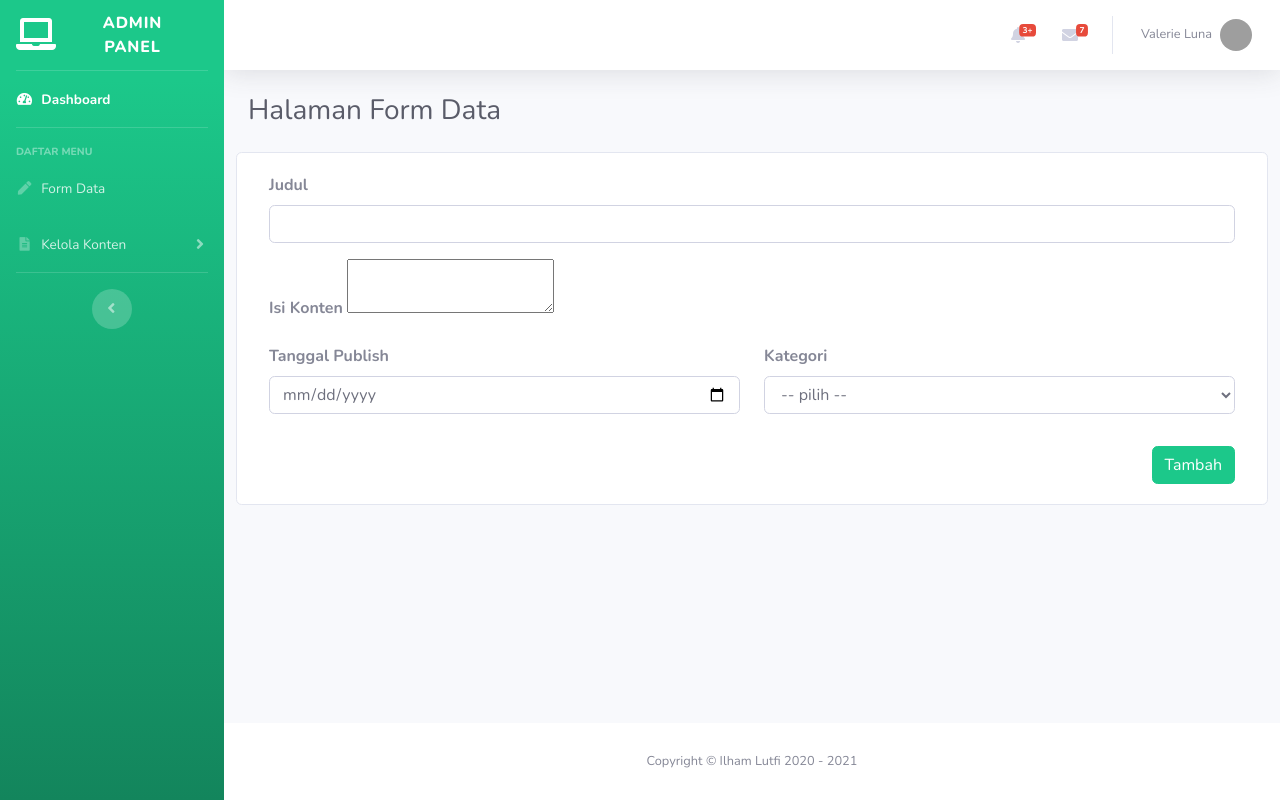
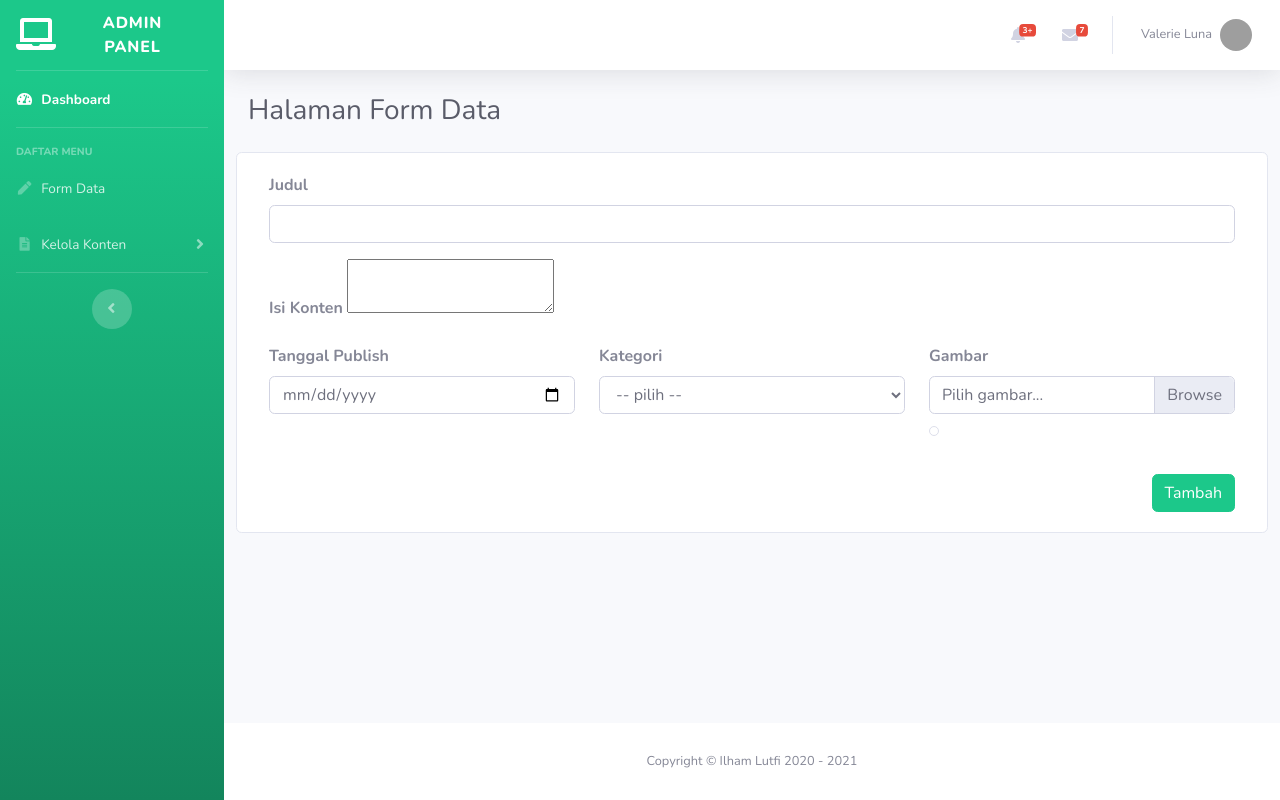
Before and after one commit to ilhamlutfi/latihan, a PHP site: page /form-data.php in a window 1280 px wide. Run offline with PHP 8.4, Linux system fonts and the light colour scheme; some libraries are stand-ins or nearby versions; grey boxes are pictures that could not be loaded.

Commit message:
tambahan upload file

```diff
--- a/admin/config/controller.php
+++ b/admin/config/controller.php
@@ -10,7 +10,13 @@ function create_data($data)
     $tanggal           = $data['tanggal'];
     $kategori          = $data['kategori'];
 
-    $query  = "INSERT INTO tbl_konten VALUES(null, '$judul', '$isi_konten', '$tanggal', '$kategori')";
+    // upload gambar
+    $gambar = upload_gambar_konten(); // memanggil function upload_gambar_konten
+    if (!$gambar) {
+        return false;
+    }
+
+    $query  = "INSERT INTO tbl_konten VALUES(null, '$judul', '$isi_konten', '$tanggal', '$kategori', '$gambar')";
     mysqli_query($db, $query);
 
     return mysqli_affected_rows($db);
@@ -28,3 +34,37 @@ function query($query)
     }
     return $rows;
 }
+
+// fungsi upload gambar konten
+function upload_gambar_konten()
+{
+    $namaFile       = $_FILES['gambar']['name']; //nama file (gambar)
+    $ukuranFile     = $_FILES['gambar']['size']; // ukuran data (gambar)
+    $error          = $_FILES['gambar']['error']; // jika gambar error
+    $tmpName        = $_FILES['gambar']['tmp_name']; //tempat penyimpanan sementara
+
+    // Check file yg diupload
+    $extensiGambarValid = ['jpg', 'jpeg', 'png']; //menentukan extensi gambar
+    $extensiGambar      = explode('.', $namaFile);
+    $extensiGambar      = strtolower(end($extensiGambar));
+    if (!in_array($extensiGambar, $extensiGambarValid)) {
+        echo "<script>
+                alert('Format Gambar Tidak VALID');
+                document.location.href = 'form-data.php';
+            </script>";
+        die();
+    }
+
+    // jika ukuran melampaui batas maksimal
+    if ($ukuranFile > 2048000) { // batas 2 mb
+        echo "<script>
+                alert('Ukuran Gambar Terlalu Besar');
+                document.location.href = 'form-data.php';
+            </script>";
+        die();
+    }
+
+    // memindahkan data yg di upload ke folder gambar
+    move_uploaded_file($tmpName, 'assets/gambar/' . $namaFile);
+    return $namaFile;
+}
--- a/admin/form-data.php
+++ b/admin/form-data.php
@@ -44,12 +44,12 @@ if (isset($_POST['tambah'])) {
                     </div>
 
                     <div class="row">
-                        <div class="form-group col-md-6">
+                        <div class="form-group col-md-4">
                             <label for="tanggal"><b>Tanggal Publish</b></label>
                             <input type="date" name="tanggal" id="tanggal" class="form-control" required>
                         </div>
 
-                        <div class="form-group col-md-6">
+                        <div class="form-group col-md-4">
                             <label for="kategori"><b>Kategori</b></label>
                             <select name="kategori" id="kategori" class="form-control" required>
                                 <option value="">-- pilih --</option>
@@ -58,7 +58,19 @@ if (isset($_POST['tambah'])) {
                                 <option value="Pendidikan">Pendidikan</option>
                             </select>
                         </div>
+
+                        <div class="form-group col-md-4">
+                            <label for="gambar"><b>Gambar</b></label><br>
+                            <div class="custom-file">
+                                <input type="file" class="custom-file-input" id="gambar" name="gambar" onchange="previewImg()" required>
+                                <label class="custom-file-label" for="gambar">Pilih gambar...</label>
+                            </div>
+                            <div class="mt-1">
+                                <img src="" alt="" class="img-thumbnail img-preview" width="100px">
+                            </div>
+                        </div>
                     </div>
+
                     <button name="tambah" type="submit" class="btn btn-success float-right mt-3">Tambah</button>
                 </form>
             </div>
@@ -67,4 +79,21 @@ if (isset($_POST['tambah'])) {
 </div>
 <!-- Isi halaman form-data -->
 
+<script type="text/javascript">
+    function previewImg() {
+        const gambar = document.querySelector('#gambar');
+        const gambarLabel = document.querySelector('.custom-file-label');
+        const imgPreview = document.querySelector('.img-preview');
+
+        gambarLabel.textContent = gambar.files[0].name;
+
+        const fileGambar = new FileReader();
+        fileGambar.readAsDataURL(gambar.files[0]);
+
+        fileGambar.onload = function(e) {
+            imgPreview.src = e.target.result;
+        }
+    }
+</script>
+
 <?php include 'layout/footer.php'; ?>
```
Also changed, not shown: admin/assets/img/undraw_posting_photo.svg (deleted).
